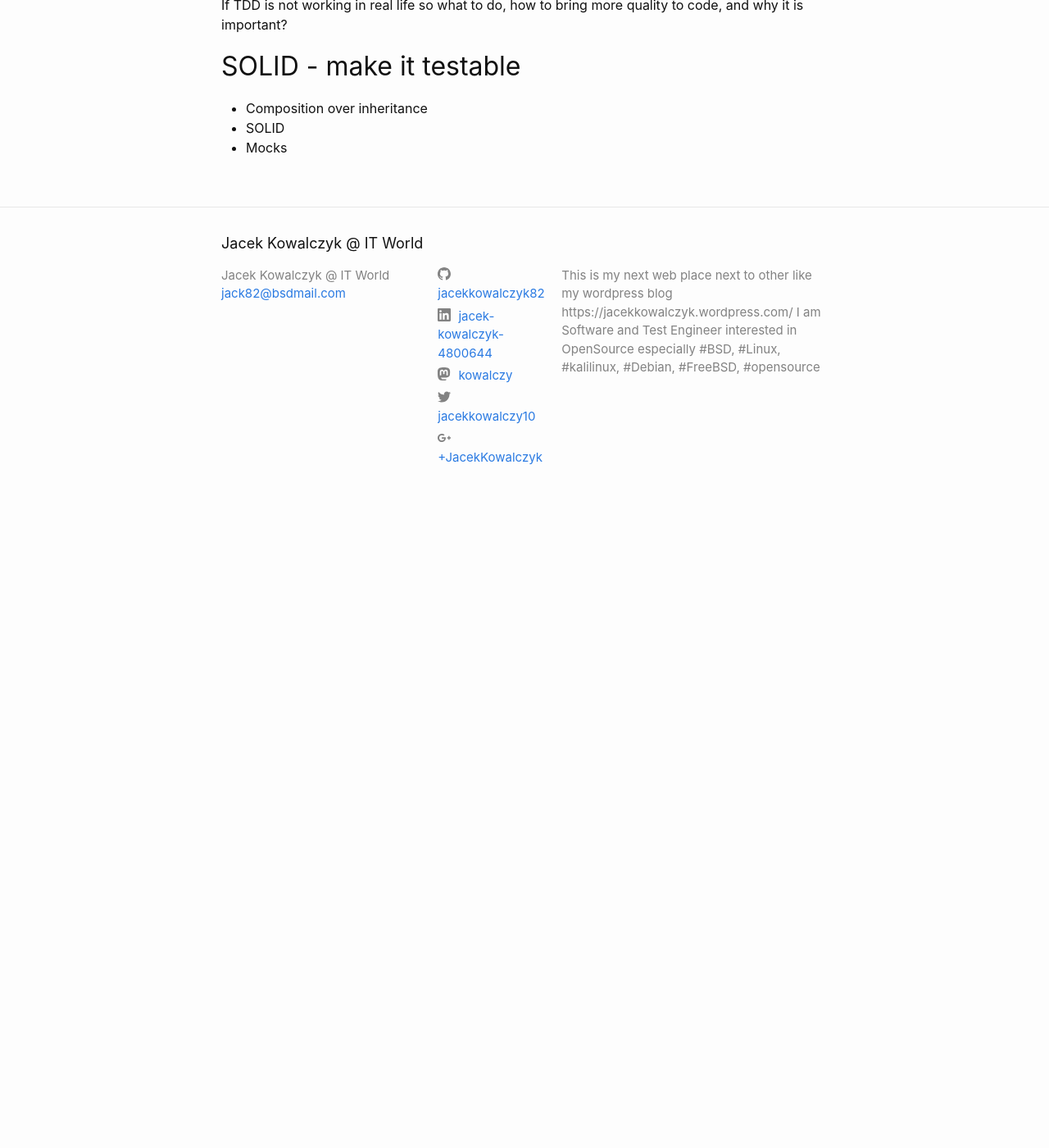
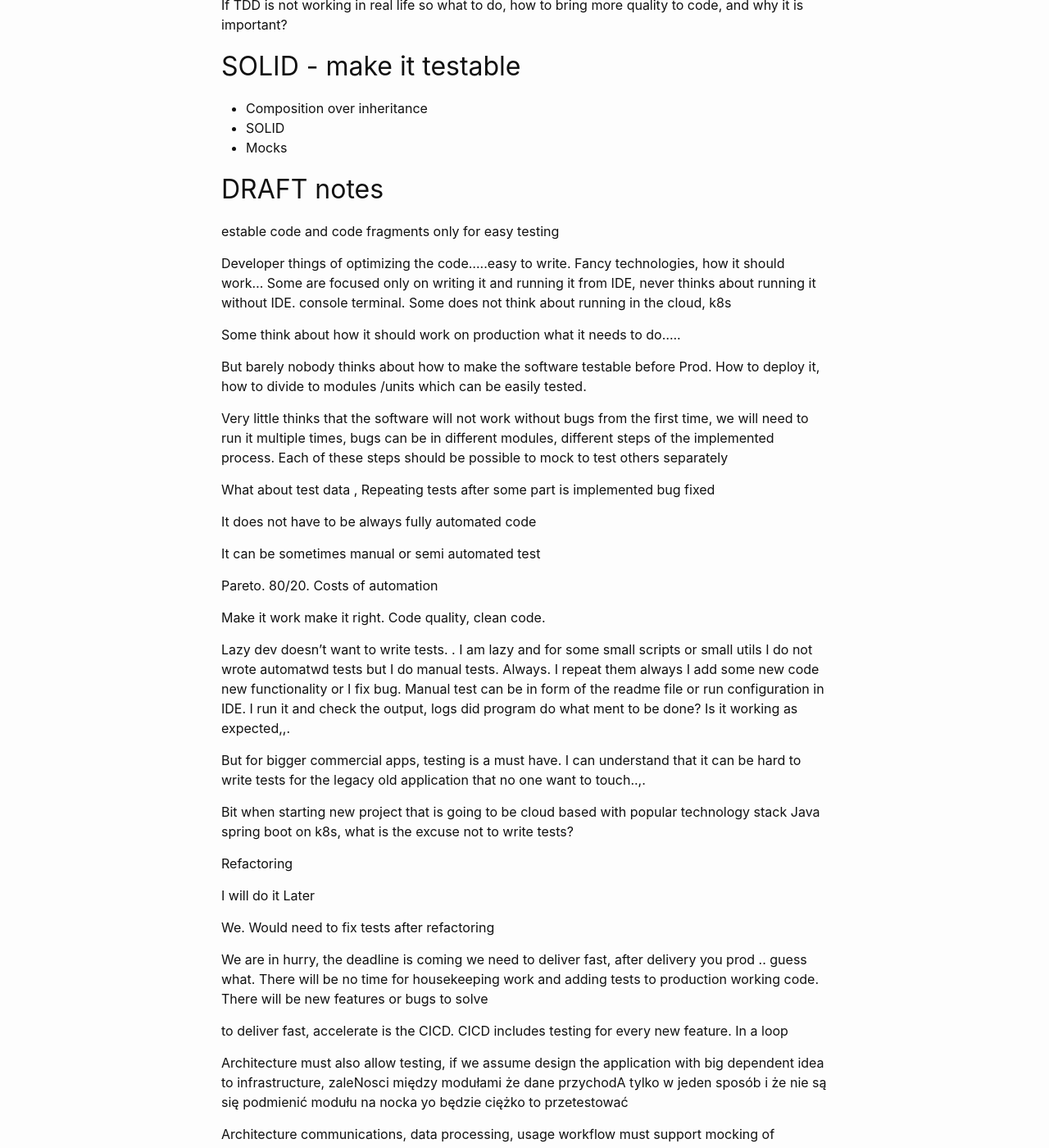
Before and after one commit to jacekkowalczyk82/jacekkowalczyk82.github.io, a Jekyll site: the page built from _posts/2024-06-26-software-quality-and-testing-essay.md, in a window 1280 px wide and 1400 px high, scrolled down 2262 px. Shown: the whole window at 82% size. Built offline with Jekyll 4.4.1, drawn with Linux system fonts in a browser that asks for light colours; before the commit the page ends 2892 px from its top, so only the background shows below that; some of the changed text lies outside the part shown.

Commit message:
working on quality essay, draft notes

```diff
--- a/_posts/2024-06-26-software-quality-and-testing-essay.md
+++ b/_posts/2024-06-26-software-quality-and-testing-essay.md
@@ -47,3 +47,73 @@ If TDD is not working in real life so what to do, how to bring more quality to c
 * Composition over inheritance
 * SOLID
 * Mocks
+
+
+
+
+
+
+## DRAFT notes
+
+
+estable code and code fragments only for easy testing
+
+Developer things of optimizing the code.....easy to write. Fancy technologies, how it should work... Some are focused only on writing it and running it from IDE, never thinks about running it without IDE. console terminal. Some does not think about running in the cloud, k8s
+
+Some think about how it should work on production what it needs to do.....
+
+But barely nobody thinks about how to make the software testable before Prod. How to deploy it, how to divide to modules /units which can be easily tested.
+
+Very little thinks that the software will not work without bugs from the first time, we will need to run it multiple times, bugs can be in different modules, different steps of the implemented process.
+Each of these steps should be possible to mock to test others separately
+
+
+What about test data ,
+Repeating tests after some part is implemented bug fixed
+
+It does not have to be always fully automated code
+
+It can be sometimes manual or semi automated test
+
+Pareto. 80/20. Costs of automation
+
+
+
+
+
+
+Make it work make it right. Code quality, clean code.
+
+Lazy dev doesn't want to write tests. . I am lazy and for some small scripts or small utils I do not wrote automatwd tests but I do manual tests. Always. I repeat them always I add some new code new functionality or I fix bug. Manual test can be in form of the readme file or run configuration in IDE.
+I run it and check the output, logs did program do what ment to be done? Is it working as expected,,.
+
+
+But for bigger commercial apps, testing is a must have.
+I can understand that it can be hard to write tests for the legacy old application that no one want to touch..,.
+
+Bit when starting new project that is going to be cloud based with popular technology stack Java spring boot on k8s, what  is the excuse not to write tests?
+
+Refactoring
+
+I will do it Later
+
+We. Would need to fix tests after refactoring
+
+We are in hurry, the deadline is coming we need to deliver fast, after delivery you prod
+.. guess what. There will be no time for housekeeping work and adding tests to production working code. There will be new features or bugs to solve
+
+to deliver fast, accelerate is the CICD. CICD includes testing for every new feature. In a loop
+
+Architecture must also allow testing, if we assume design the application with  big dependent idea to infrastructure, zaleNosci między modułami że dane przychodA tylko w jeden sposób i że nie są się podmienić modułu na nocka yo będzie ciężko to przetestować
+
+Architecture communications, data processing, usage workflow must support mocking of modules systems. Infrastructure or data.
+
+
+
+Books
+Clean code
+Clean architecture
+
+Martin Fowler continuous delivery
+Accelerate
+Phenix project? Może nie bo to trochę inna tematyka a trochę SRE.
```
